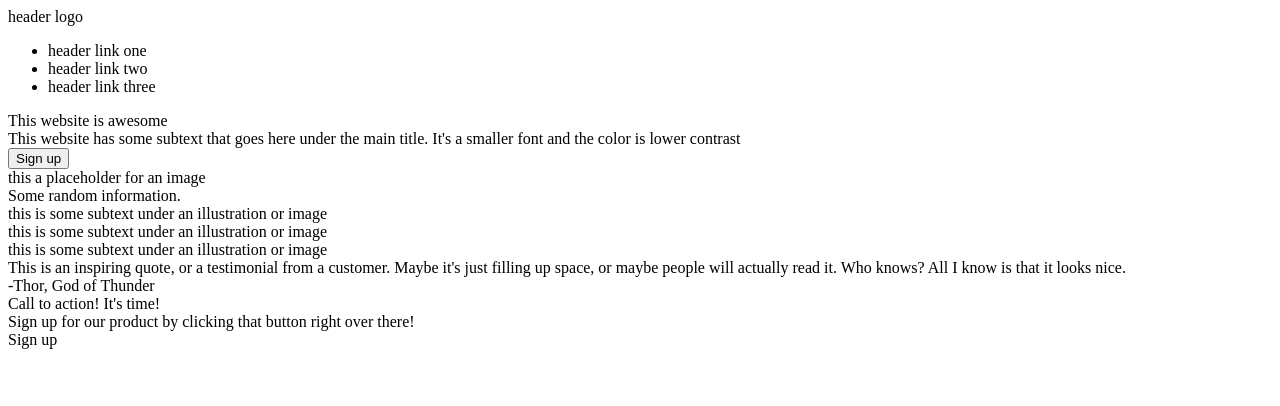
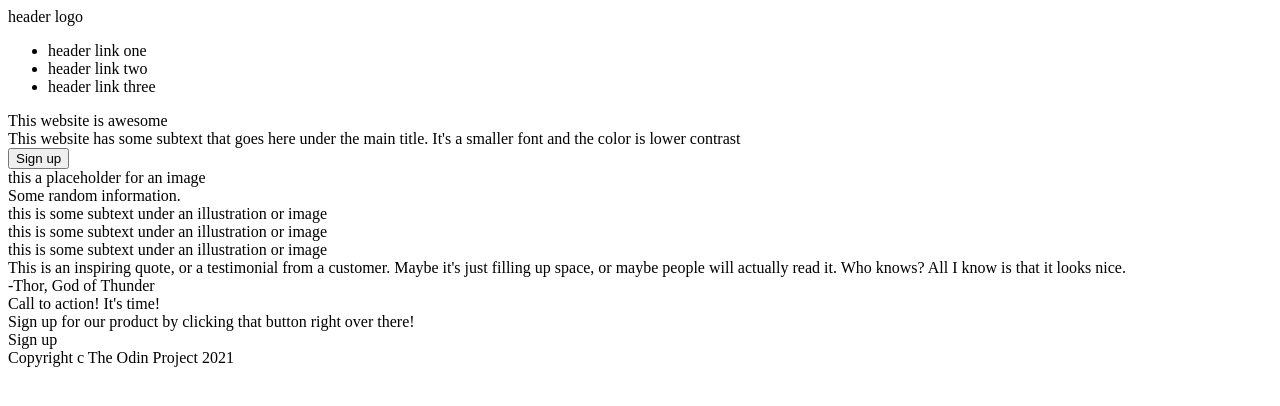
Before and after one commit to Phlegmoxxed/landingpage, a plain HTML site: page index.html in a window 1280 px wide. Drawn offline with Linux system fonts and the light colour scheme.

Commit message:
add footer

```diff
--- a/index.html
+++ b/index.html
@@ -35,5 +35,6 @@
             <div class="sign-up-button">Sign up</div>
         </div>
     </div>
+    <div class="footer">Copyright c The Odin Project 2021</div>
 </body>
 </html>
```
